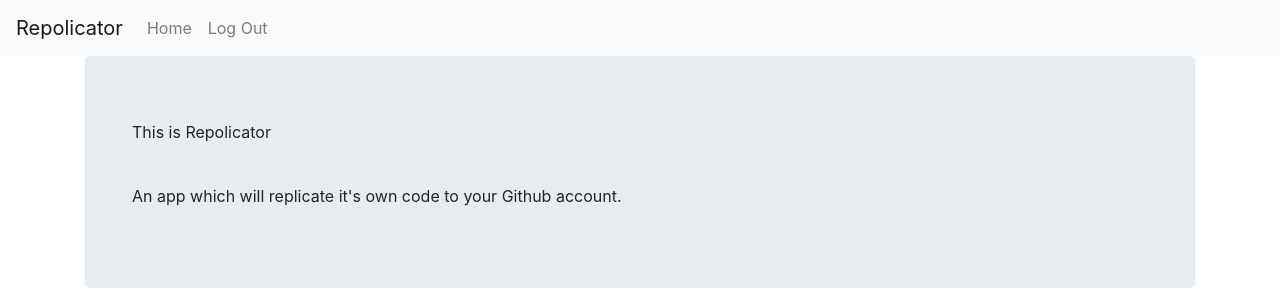
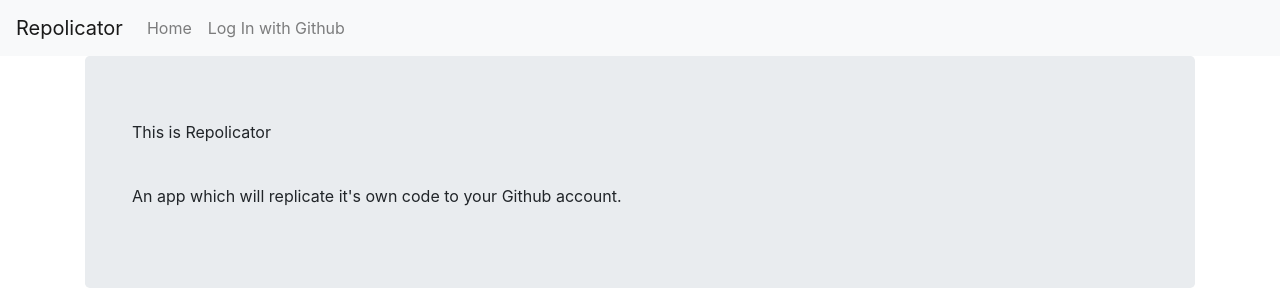
Before and after one commit to danille/repolicator, a Django app: page / in a window 1280 px wide. Shown: the top 300 px of the page. Run offline with Django 3.2, Linux system fonts and the light colour scheme; some libraries are stand-ins or nearby versions.

Commit message:
Bugfix for invalid logout/login link in base.html

```diff
--- a/templates/repolicator/base.html
+++ b/templates/repolicator/base.html
@@ -19,11 +19,10 @@
             <a class="nav-link" href="#">Home</a>
         </li>
         <li class="nav-item">
-            {% if social_user.is_authenticated %}
-{#                <a class="nav-link" href="{% url 'social:begin' 'github' %}">Log In with Github</a>#}
-                <a class="nav-link" href="{% url 'login' %}">Log In </a>
+            {% if user.is_authenticated %}
+                <a class="nav-link" href="{% url 'logout' %}">Log Out</a>
             {% else %}
-                <a class="nav-link" href="{% url 'logout' %}">Log Out</a>
+                <a class="nav-link" href="{% url 'social:begin' 'github' %}">Log In with Github</a>
             {% endif %}
         </li>
     </ul>
```
